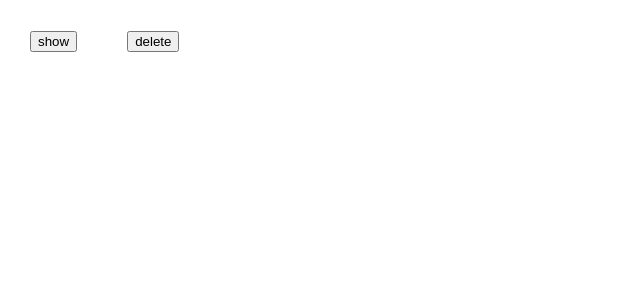
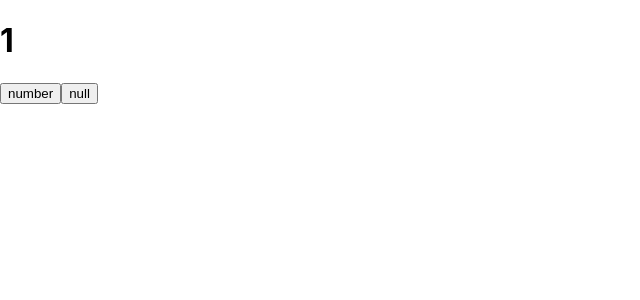
Before and after one commit to IgorBosin/to-do-list, a React (Create React App) app: page / in a window 1280 px wide. Shown: the top 300 px of the page, without its empty margins (0-640 px from the left). Built offline with nearby package versions, Linux system fonts and the light colour scheme.

Commit message:
microtask UseState

```diff
--- a/src/App.tsx
+++ b/src/App.tsx
@@ -1,22 +1,24 @@
-import React from 'react';
-import './App.css';
-import Button from "./Button";
+import React, {useState} from 'react';
 
-type AppType = {
-    bDel: (value: string) => void
-    objShow: (kyky: string, age: number) => void
-}
+const App = () => {
 
-function App(props: AppType) {
+    let [num, funNum] = useState(1)
+
+    const onClickHandler = () => {
+        funNum(++num)
+    }
+
+    const onClickNull = () => {
+        funNum(0)
+    }
+
     return (
-        <div className="App">
-            <Button bName='show' objShow={() =>
-                props.objShow('Igor', 18)}/>
-            <Button bName='delete' objShow={() =>
-                props.bDel('delete')}/>
+        <div>
+            <h1>{num}</h1>
+            <button onClick={onClickHandler}>number</button>
+            <button onClick={onClickNull}>null</button>
         </div>
     );
-}
-
+};
 
 export default App;
--- a/src/index.tsx
+++ b/src/index.tsx
@@ -3,22 +3,15 @@ import ReactDOM from 'react-dom/client';
 import './index.css';
 import App from './App';
 
+
 const root = ReactDOM.createRoot(
     document.getElementById('root') as HTMLElement
 );
-const bDel = (del: string) => {
-    console.log(del)
-}
-const objShow = (name: string, age: number) => {
-    console.log({name: name, age: age})
-}
 root.render(
     <React.StrictMode>
-        <App bDel={bDel} objShow={objShow}/>
+        <App />
     </React.StrictMode>
 );
-
-
 
 // If you want to start measuring performance in your app, pass a function
 // to log results (for example: reportWebVitals(console.log))
```
